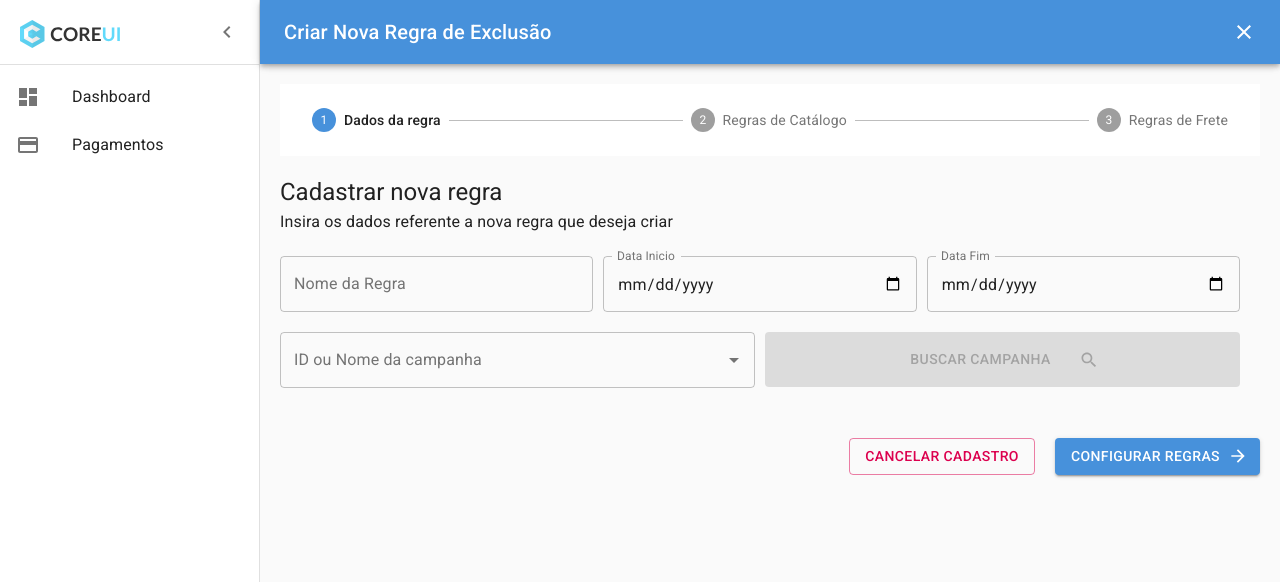
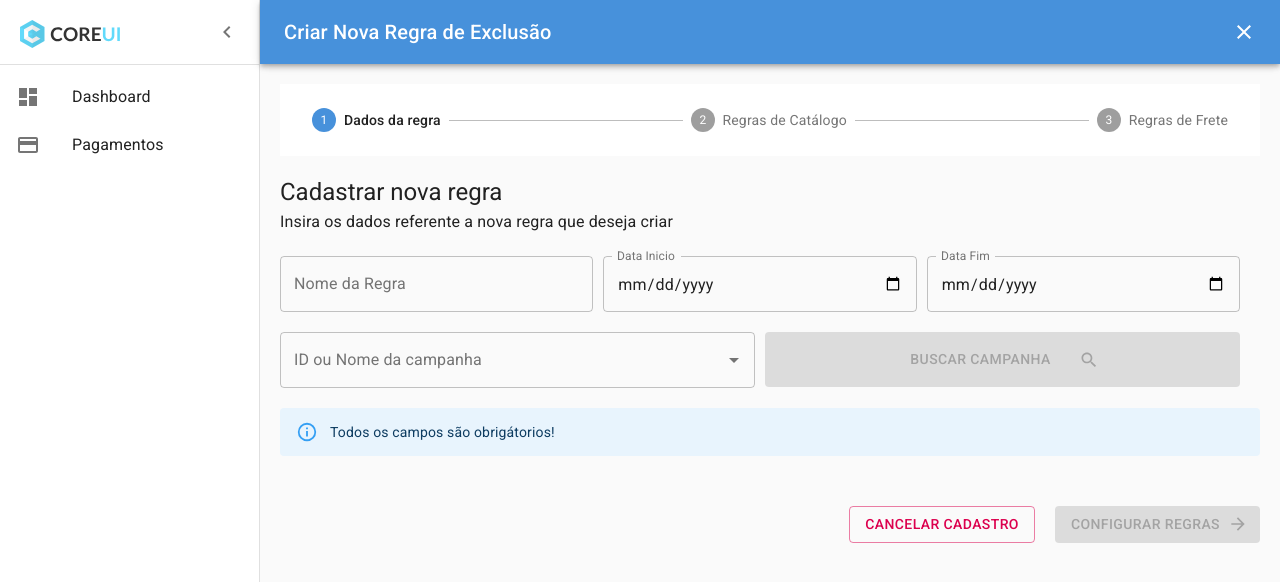
Before and after one commit to geraldobl58/react-dashboard-front, a React (Create React App) app: page /payments-form in a window 1280 px wide. Shown: the top 582 px of the page. Built offline with nearby package versions, Linux system fonts and the light colour scheme; no server answers.

Commit message:
:hammer: Inserting alert for mandatory fields

```diff
--- a/src/template/PaymentFormStepOne/index.js
+++ b/src/template/PaymentFormStepOne/index.js
@@ -8,6 +8,7 @@ import SearchIcon from '@material-ui/icons/Search';
 import ArrowForwardIcon from '@material-ui/icons/ArrowForward';
 
 import Autocomplete from '@material-ui/lab/Autocomplete';
+import Alert from '@material-ui/lab/Alert';
 
 import TableResults from './Table';
 
@@ -112,6 +113,9 @@ const PaymentFormStepOne = () => {
       <ContainerGroup>
         <TableResults data={data} />
       </ContainerGroup>
+      <ContainerGroup>
+        <Alert severity="info">Todos os campos são obrigátorios!</Alert>
+      </ContainerGroup>
       <ContainerButtons>
         <Button
           variant="outlined"
@@ -126,7 +130,7 @@ const PaymentFormStepOne = () => {
           color="primary"
           endIcon={<ArrowForwardIcon />}
           onClick={() => setCurrentStep(2)}
-          // disabled={!ruleName || !startDate || !endDate || !campaign}
+          disabled={!ruleName || !startDate || !endDate || !campaign}
         >
           Configurar Regras
         </Button>
```
